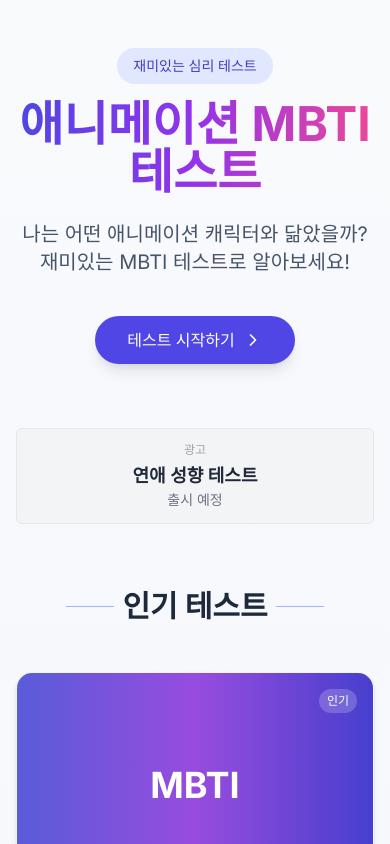
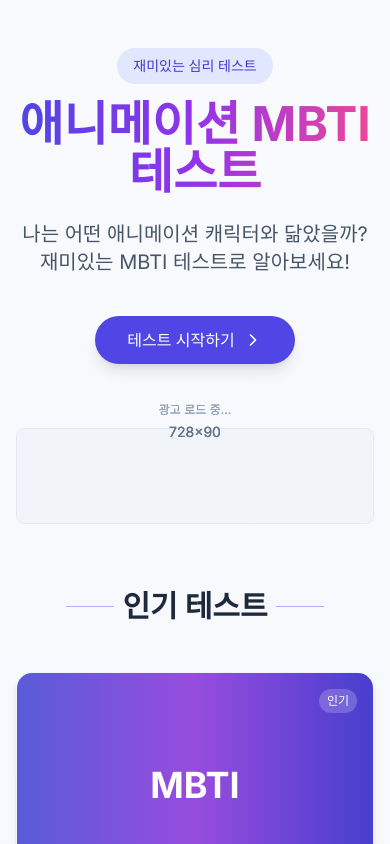
Before and after one commit to mingyun-jeong/interactive-site, a Next.js app: page / in a window 390 px wide. Shown: the top 844 px of the page. Built offline with nearby package versions, Linux system fonts and the light colour scheme.

Commit message:
Add Google AdSense and Analytics integration

```diff
--- a/app/components/AdBanner.tsx
+++ b/app/components/AdBanner.tsx
@@ -1,27 +1,32 @@
-import React from 'react';
+'use client';
+
+import React, { useEffect, useRef } from 'react';
+import Script from 'next/script';
 
 type AdBannerProps = {
   type?: 'horizontal' | 'vertical' | 'square';
   position?: 'top' | 'bottom' | 'inline';
+  className?: string;
 };
 
 const AdBanner: React.FC<AdBannerProps> = ({
   type = 'horizontal',
-  position = 'inline'
+  position = 'inline',
+  className = ''
 }) => {
-  // 실제 광고 통합 전 임시 배너
-  const getBannerClass = () => {
-    const baseClasses = "bg-gray-100 dark:bg-gray-700 border border-gray-200 dark:border-gray-600 rounded-md overflow-hidden flex flex-col items-center justify-center text-center";
+  const adRef = useRef<HTMLDivElement>(null);
 
+  // 광고 타입에 따른 Google AdSense 광고 사이즈 설정
+  const getAdSize = () => {
     switch (type) {
       case 'horizontal':
-        return `${baseClasses} w-full h-24 md:h-28`;
+        return { width: '728', height: '90', format: 'auto' }; // 리스폰시브 광고
       case 'vertical':
-        return `${baseClasses} w-full md:w-64 h-80`;
+        return { width: '300', height: '600', format: 'auto' };
       case 'square':
-        return `${baseClasses} w-full md:w-80 h-64 md:h-80`;
+        return { width: '336', height: '280', format: 'auto' };
       default:
-        return `${baseClasses} w-full h-24 md:h-28`;
+        return { width: '728', height: '90', format: 'auto' };
     }
   };
 
@@ -34,44 +39,69 @@ const AdBanner: React.FC<AdBannerProps> = ({
         return 'mt-6';
       case 'inline':
       default:
-        return 'my-4';
+        return 'my-6';
     }
   };
 
-  // 광고 타입에 따른 다른 메시지 (실제 광고 통합 전)
-  const getAdContent = () => {
-    const contents = [
-      { title: '연애 성향 테스트', desc: '출시 예정' },
-      { title: 'IQ 테스트', desc: '곧 만나보세요' },
-      { title: '직업 적성 검사', desc: '개발 중' },
-      { title: '스트레스 지수 테스트', desc: '준비 중' },
-    ];
+  // 실제 광고가 로드되기 전 보여줄 플레이스홀더
+  const getPlaceholderClass = () => {
+    const baseClasses = "bg-slate-100 dark:bg-slate-800 border border-slate-200 dark:border-slate-700 rounded-lg overflow-hidden flex flex-col items-center justify-center text-center animate-pulse";
 
-    // 랜덤 콘텐츠 선택
-    const randomContent = contents[Math.floor(Math.random() * contents.length)];
-
-    return (
-      <>
-        <p className="text-gray-400 dark:text-gray-500 text-xs mb-1">광고</p>
-        <h3 className="text-lg font-semibold text-gray-800 dark:text-white">
-          {randomContent.title}
-        </h3>
-        <p className="text-sm text-gray-500 dark:text-gray-400">
-          {randomContent.desc}
-        </p>
-        {type !== 'horizontal' && (
-          <button className="mt-4 px-4 py-1 bg-indigo-100 dark:bg-indigo-900 text-indigo-600 dark:text-indigo-400 rounded-full text-sm">
-            알림 신청
-          </button>
-        )}
-      </>
-    );
+    switch (type) {
+      case 'horizontal':
+        return `${baseClasses} w-full h-24 md:h-28`;
+      case 'vertical':
+        return `${baseClasses} w-64 h-[600px]`;
+      case 'square':
+        return `${baseClasses} w-full max-w-[336px] h-[280px]`;
+      default:
+        return `${baseClasses} w-full h-24 md:h-28`;
+    }
   };
 
   return (
-    <div className={`${getBannerClass()} ${getPositionClass()} relative`}>
-      {getAdContent()}
-    </div>
+    <>
+      {/* Google AdSense 스크립트 */}
+      <Script
+        id="adsbygoogle-init"
+        strategy="afterInteractive"
+        src="https://pagead2.googlesyndication.com/pagead/js/adsbygoogle.js?client=ca-pub-XXXXXXXXXXXXX"
+        crossOrigin="anonymous"
+      />
+
+      <div className={`${getPositionClass()} ${className} overflow-hidden flex justify-center`}>
+        {/* 실제 AdSense 광고 */}
+        <div ref={adRef} className={getPlaceholderClass()}>
+          <ins
+            className="adsbygoogle"
+            style={{ display: 'block' }}
+            data-ad-client="ca-pub-XXXXXXXXXXXXX"
+            data-ad-slot="XXXXXXXXXX"
+            data-ad-format={getAdSize().format}
+            data-full-width-responsive="true"
+          ></ins>
+
+          {/* 광고가 로드되기 전 보여줄 텍스트 */}
+          <div className="absolute inset-0 flex flex-col items-center justify-center">
+            <p className="text-slate-400 dark:text-slate-500 text-xs mb-1">광고 로드 중...</p>
+            <p className="text-sm text-slate-500 dark:text-slate-400">
+              {type === 'horizontal' ? '728x90' : type === 'vertical' ? '300x600' : '336x280'}
+            </p>
+          </div>
+        </div>
+      </div>
+
+      {/* 광고 초기화 스크립트 */}
+      <Script id="ad-init" strategy="afterInteractive">
+        {`
+          try {
+            (adsbygoogle = window.adsbygoogle || []).push({});
+          } catch (error) {
+            console.error('AdSense error:', error);
+          }
+        `}
+      </Script>
+    </>
   );
 };
 
--- a/app/layout.tsx
+++ b/app/layout.tsx
@@ -1,19 +1,21 @@
+import type { Metadata } from 'next'
+import './globals.css'
+import Script from 'next/script'
 import { Inter } from "next/font/google";
-import "./globals.css";
 
-export const metadata = {
-  title: '포켓몬 MBTI 테스트 - 나와 닮은 포켓몬은?',
-  description: 'MBTI 성격 유형으로 나와 닮은 포켓몬을 찾아보세요. 16가지 성격 유형별 포켓몬 매칭 테스트!',
-  keywords: 'MBTI, 포켓몬, 테스트, 퀴즈, 성격 유형, 피카츄, 파이리, 리자몽, 뮤츠',
-};
+const inter = Inter({ subsets: ["latin"] });
+
+export const metadata: Metadata = {
+  title: '애니메이션 MBTI 테스트 - 당신과 닮은 애니 캐릭터는?',
+  description: 'MBTI 성격 유형으로 나와 닮은 애니메이션 캐릭터를 찾아보세요.',
+  keywords: 'MBTI, 애니메이션, 테스트, 퀴즈, 성격 유형',
+}
 
 export const viewport = {
   width: 'device-width',
   initialScale: 1,
   maximumScale: 1,
 };
-
-const inter = Inter({ subsets: ["latin"] });
 
 export default function RootLayout({
   children,
@@ -22,9 +24,30 @@ export default function RootLayout({
 }>) {
   return (
     <html lang="ko">
+      <head>
+        {/* Google AdSense 메타 태그 */}
+        <meta name="google-adsense-account" content="ca-pub-XXXXXXXXXXXXX" />
+      </head>
       <body className={inter.className}>
         {children}
+
+        {/* Google Analytics */}
+        <Script
+          strategy="afterInteractive"
+          src={`https://www.googletagmanager.com/gtag/js?id=G-XXXXXXXXXX`}
+        />
+        <Script
+          id="google-analytics"
+          strategy="afterInteractive"
+        >
+          {`
+            window.dataLayer = window.dataLayer || [];
+            function gtag(){dataLayer.push(arguments);}
+            gtag('js', new Date());
+            gtag('config', 'G-XXXXXXXXXX');
+          `}
+        </Script>
       </body>
     </html>
-  );
+  )
 }
```
